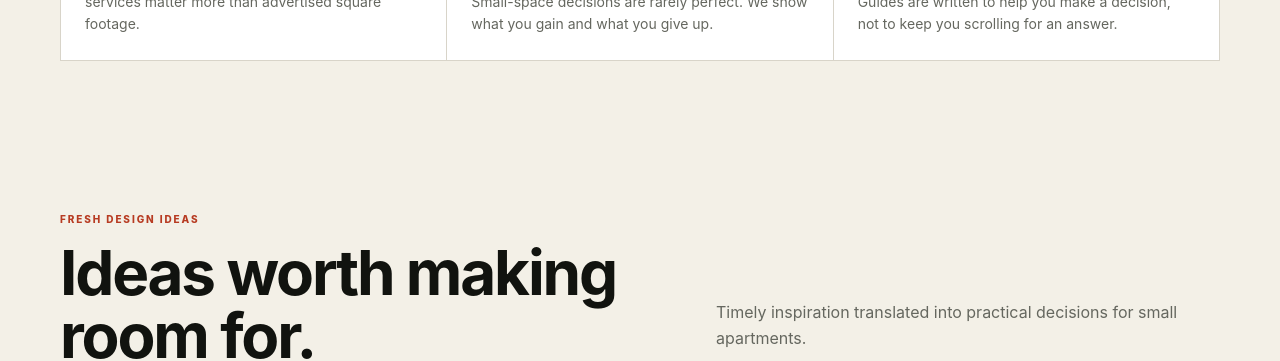
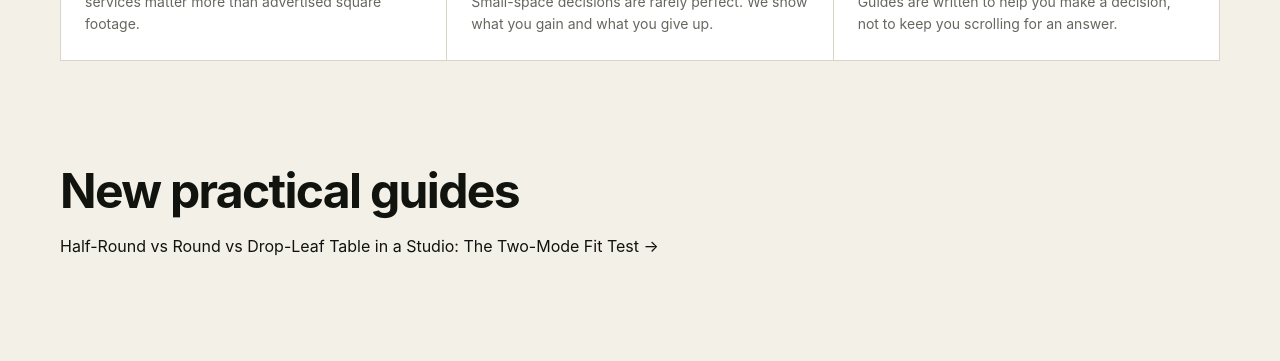
Before and after one commit to talaverilla85/small-space-lab, a Next.js app: page /learn in a window 1280 px wide. Shown: the part 1060-1421 px from the top of the page. Built offline with nearby package versions, Linux system fonts and the light colour scheme; no server answers.

Commit message:
Feature new studio dining comparison in learning library

```diff
--- a/app/learn/page.tsx
+++ b/app/learn/page.tsx
@@ -54,6 +54,7 @@ export default function LearnPage() {
         </div>
       </section>
 
+      <section className="container" style={{paddingTop:32,paddingBottom:24}}><h2>New practical guides</h2><p><Link href="/learn/half-round-vs-round-drop-leaf-table-studio">Half-Round vs Round vs Drop-Leaf Table in a Studio: The Two-Mode Fit Test →</Link></p></section>
       <FeaturedIdeas />
 
       <section id="library" className="container learn-library">
```
